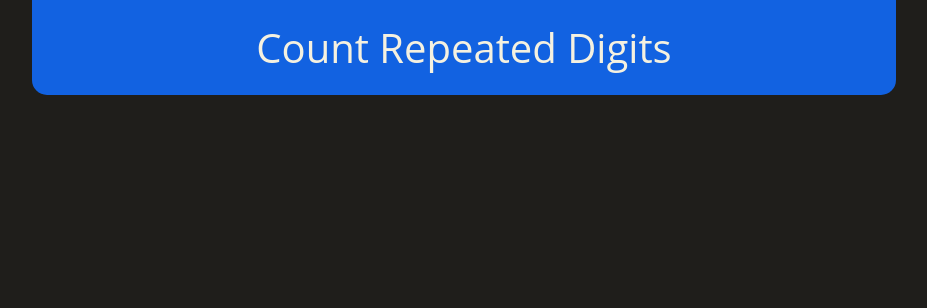
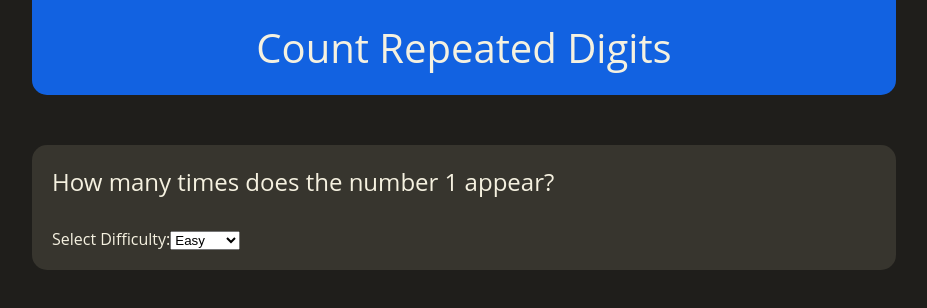
Before and after one commit to khaled-alselwady/count-repeated-digits, an Angular app: page / in a window 1280 px wide. Shown: the top 308 px of the page, without its empty margins (176-1103 px from the left). Built offline with nearby package versions, Linux system fonts and the light colour scheme.

Commit message:
feat(question): add question component

```diff
--- a/src/app/app.component.html
+++ b/src/app/app.component.html
@@ -1 +1,2 @@
 <app-header />
+<app-question />
--- a/src/app/app.component.ts
+++ b/src/app/app.component.ts
@@ -1,11 +1,11 @@
 import { Component } from '@angular/core';
-import { RouterOutlet } from '@angular/router';
-import { HeaderComponent } from "./header/header.component";
+import { HeaderComponent } from './header/header.component';
+import { QuestionComponent } from "./question/question.component";
 
 @Component({
   selector: 'app-root',
   standalone: true,
-  imports: [RouterOutlet, HeaderComponent],
+  imports: [HeaderComponent, QuestionComponent],
   templateUrl: './app.component.html',
   styleUrl: './app.component.css',
 })
--- /dev/null
+++ b/src/app/question/question.component.css
@@ -0,0 +1,11 @@
+section {
+  background-color: #37352e;
+  padding: 20px;
+  margin: 50px 13rem;
+  border-radius: 15px;
+}
+
+header {
+  font-size: 1.5rem;
+  margin-bottom: 30px;
+}
--- /dev/null
+++ b/src/app/question/question.component.html
@@ -0,0 +1,9 @@
+<section>
+  <header>How many times does the number {{ randomDigit }} appear?</header>
+  <label for="difficulty">Select Difficulty:</label>
+  <select name="difficulty" id="difficulty">
+    <option value="easy">Easy</option>
+    <option value="medium">Medium</option>
+    <option value="hard">Hard</option>
+  </select>
+</section>
--- /dev/null
+++ b/src/app/question/question.component.ts
@@ -0,0 +1,16 @@
+import { Component, OnInit } from '@angular/core';
+
+@Component({
+  selector: 'app-question',
+  standalone: true,
+  imports: [],
+  templateUrl: './question.component.html',
+  styleUrl: './question.component.css',
+})
+export class QuestionComponent implements OnInit {
+  randomDigit = 0;
+
+  ngOnInit() {
+    this.randomDigit = Math.floor(Math.random() * 10);
+  }
+}
```
